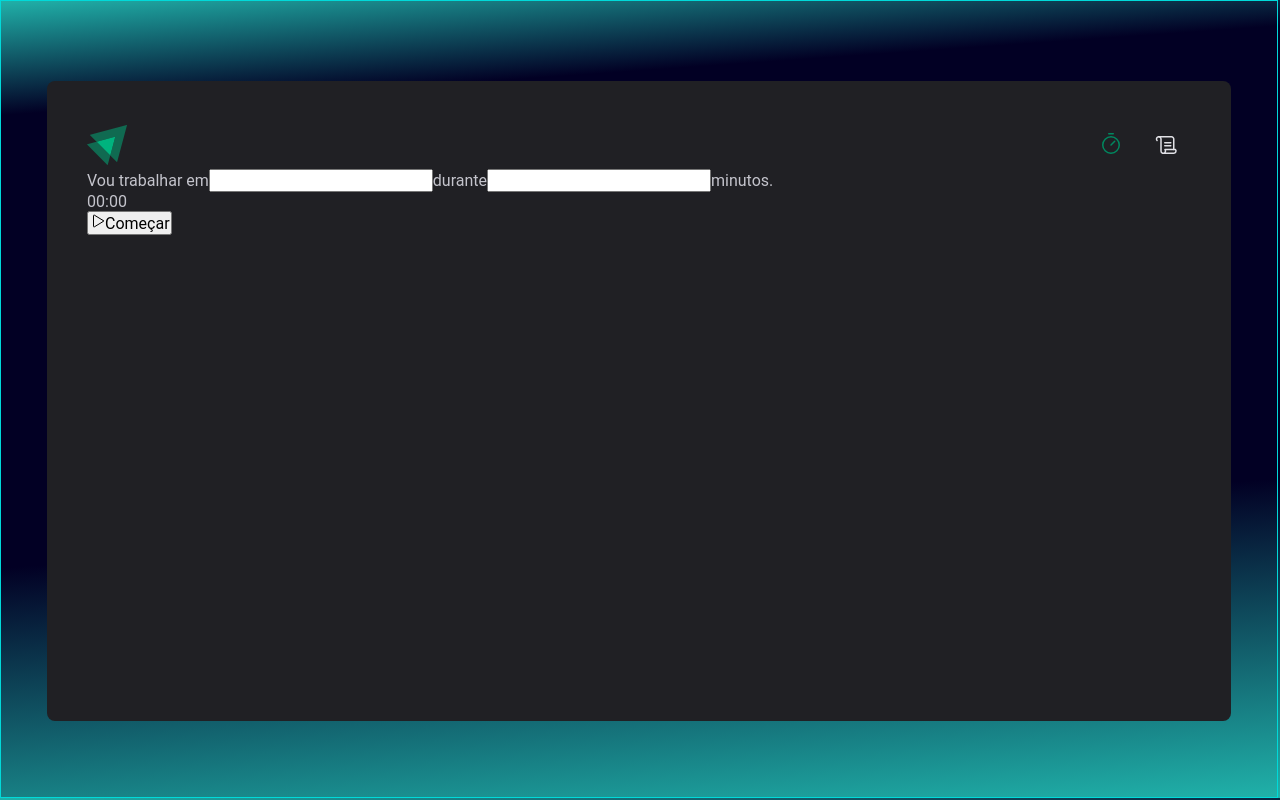
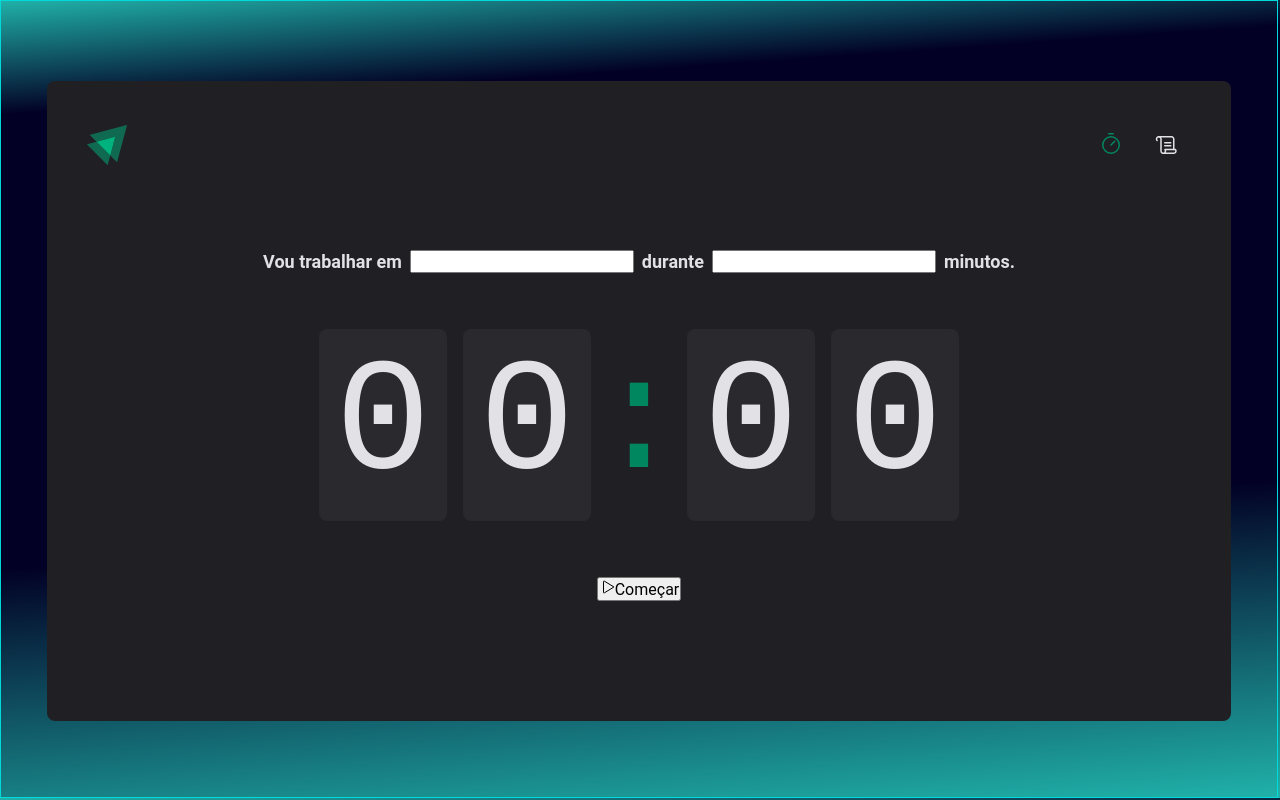
Before and after one commit to shadyueh/rs22-ignite-timer, a React app: page / in a window 1280 px wide. Built offline with nearby package versions, Linux system fonts and the light colour scheme; the HTML template or start-up script is replaced by a standard one.

Commit message:
feat: create styled components for Home

```diff
--- a/src/pages/Home/index.tsx
+++ b/src/pages/Home/index.tsx
@@ -1,6 +1,11 @@
 import { Play } from 'phosphor-react'
 
-import { HomeContainer, FormContainer, CountdownContainer } from './styles'
+import {
+  HomeContainer,
+  FormContainer,
+  CountdownContainer,
+  Separator,
+} from './styles'
 
 export function Home() {
   return (
@@ -16,7 +21,7 @@ export function Home() {
         <CountdownContainer>
           <span>0</span>
           <span>0</span>
-          <span>:</span>
+          <Separator>:</Separator>
           <span>0</span>
           <span>0</span>
         </CountdownContainer>
--- a/src/pages/Home/styles.ts
+++ b/src/pages/Home/styles.ts
@@ -1,7 +1,52 @@
 import styled from 'styled-components'
 
-export const HomeContainer = styled.main``
+export const HomeContainer = styled.main`
+  flex: 1;
+  display: flex;
+  flex-direction: column;
+  align-items: center;
+  justify-content: center;
 
-export const FormContainer = styled.div``
+  form {
+    display: flex;
+    flex-direction: column;
+    align-items: center;
+    gap: 3.5rem;
+  }
+`
 
-export const CountdownContainer = styled.div``
+export const FormContainer = styled.div`
+  width: 100%;
+  display: flex;
+  align-items: center;
+  justify-content: center;
+  gap: 0.5rem;
+  color: ${(props) => props.theme['gray-100']};
+  font-size: 1.125rem;
+  font-weight: bold;
+  flex-wrap: wrap;
+`
+
+export const CountdownContainer = styled.div`
+  font-family: 'Roboto Mono', monospace;
+  font-size: 10rem;
+  line-height: 8rem;
+  color: ${(props) => props.theme['gray-100']};
+  display: flex;
+  gap: 1rem;
+
+  span {
+    background-color: ${(props) => props.theme['gray-700']};
+    padding: 2rem 1rem;
+    border-radius: 8px;
+  }
+`
+
+export const Separator = styled.div`
+  padding: 2rem 0;
+  color: ${(props) => props.theme['green-500']};
+  width: 4rem;
+  overflow: hidden;
+  display: flex;
+  justify-content: center;
+`
```
